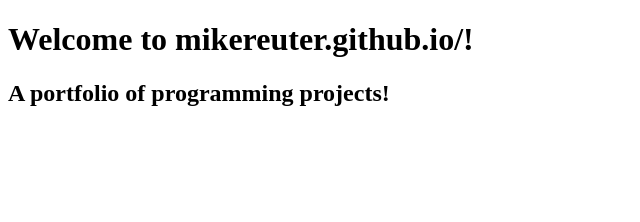
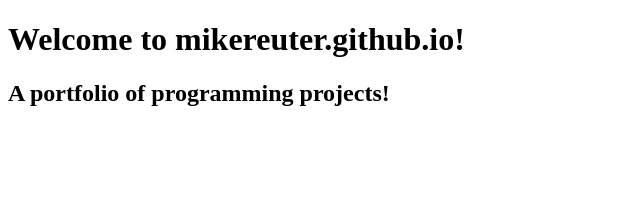
Before and after one commit to mikereuter/mikereuter.github.io, a plain HTML site: page index.html in a window 1280 px wide. Shown: the top 222 px of the page, 0-640 px from the left. Drawn offline with Linux system fonts and the light colour scheme; animation ran at ten frames a second.

Commit message:
Update index.html

```diff
--- a/index.html
+++ b/index.html
@@ -36,7 +36,7 @@
 </head>
 
 <body>
-<div><h1>Welcome to mikereuter.github.io/!</h1></div>
+<div><h1>Welcome to mikereuter.github.io!</h1></div>
 <div><h2>A portfolio of programming projects!</h2></div>
 <canvas id="gl-canvas" width="512" height="512">
     Uh oh...your browser does not support the HTML5 canvas element.
```
